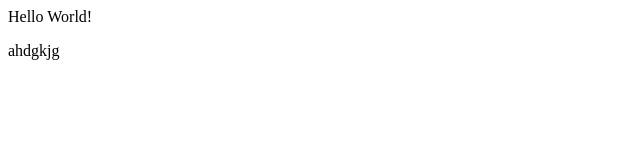
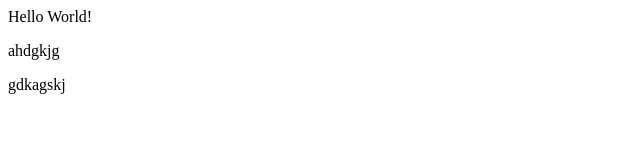
Before and after one commit to st-Zora/sst-0930, a plain HTML site: page index.html in a window 1280 px wide. Shown: the full height of the page, 0-640 px from the left. Drawn offline with Linux system fonts and the light colour scheme.

Commit message:
增加段落

```diff
--- a/index.html
+++ b/index.html
@@ -9,5 +9,6 @@
 <body>
   <h>Hello World!</h>
   <p>ahdgkjg</p>
+  <p>gdkagskj</p>
 </body>
 </html>
```
